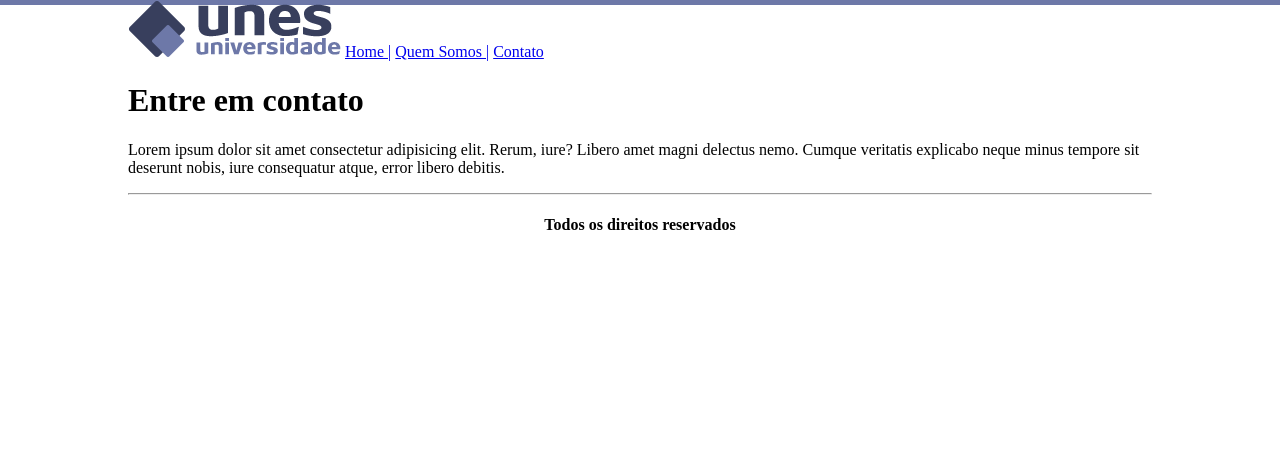
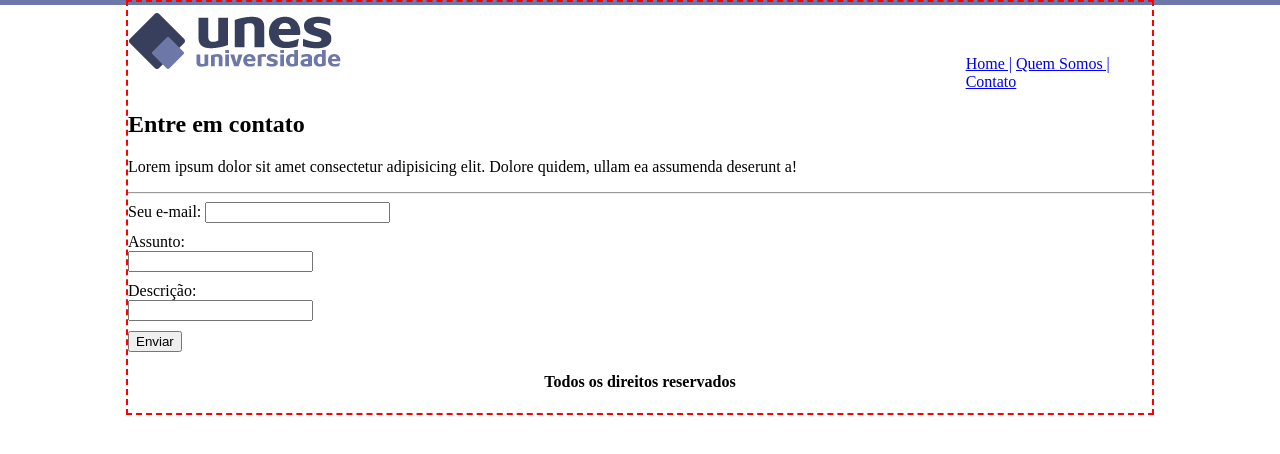
Before and after one commit to gabriel15asouza/PMIC-I, a plain HTML site: page Desafio 1/contato.html in a window 1280 px wide. Drawn offline with Linux system fonts and the light colour scheme.

Commit message:
update commit

```diff
--- a/Desafio 1/contato.html
+++ b/Desafio 1/contato.html
@@ -4,19 +4,58 @@
     <meta charset="UTF-8">
     <meta http-equiv="X-UA-Compatible" content="IE=edge">
     <meta name="viewport" content="width=device-width, initial-scale=1.0">
+
     <title>UNES Universidade</title>
     <link rel="stylesheet" href="style.css">
 
 </head>
+
 <body id="fundo2">
-    <img id="logo" src="Imagens/logo.png" alt="LOGO">
+
+    <header>
+        <img id='logo' src="Imagens/logo.png" alt="LOGO">
+
+        <div class="link">
             <a href="Index.html">Home |</a>
             <a href="quem_somos.html">Quem Somos |</a>
             <a href="contato.html">Contato</a>
+        </div>
+    </header>
 
+    <article>
         <h1>Entre em contato</h1>
-    <p>Lorem ipsum dolor sit amet consectetur adipisicing elit. Rerum, iure? Libero amet magni delectus nemo. Cumque veritatis explicabo neque minus tempore sit deserunt nobis, iure consequatur atque, error libero debitis.</p>
+
+        <p>Lorem ipsum dolor sit amet consectetur adipisicing elit. Dolore quidem, ullam ea assumenda deserunt a!
+
+        </p>
+
         <hr>
+
+        <form>
+            <div class="text">
+                <label for="email">Seu e-mail:</label>
+                <input type="text" id="email" name="email">
+            </div>
+
+            <div class="text">
+                <label for="assunto">Assunto:</label><br>
+                <input type="text" name="assunto" id="assunto">
+            </div>
+
+            <div class="text">
+                <label for="descrição">Descrição:</label><br>
+                <input type="text" name="descrição" id='description'>
+            </div>
+
+            <div>
+                <input type="button" onclick="alert('Entenderam? Também não')" value="Enviar">
+            </div>
+        </form>
+
+    </article>
+
+    <footer>
         <h4>Todos os direitos reservados</h4>
+    </footer>
 </body>
 </html>
--- a/Desafio 1/style.css
+++ b/Desafio 1/style.css
@@ -1,22 +1,34 @@
 body {
-    padding: 0;
+    background-image: url(Imagens/fundo.png);
     margin: 0 auto;
     width: 80%;
     border: 2px red;
+    border-style: dashed;
 
-    background-image:
-    url(Imagens/fundo.png);
 }
 
-#fundo2{
-    background-image:
-    url(Imagens/fundo2.png);
+body#fundo2{
+    background-image: url(Imagens/fundo2.png);
+}
+
+header{
+    padding-top: 1%;
+    display: flex;
+    align-items: baseline;
 }
 
 .link{
-    float:right
+    padding-left:61%;
 }
 
-h4 {
+#capa{
+    padding-top: 2.9%;
+}
+
+input[type=text]{
+    margin-bottom: 10px;
+}
+
+footer {
     text-align: center
 }
```
Also changed, not shown: Desafio 1/Index.html (+16 -10 lines), Desafio 1/quem_somos.html (+28 -3 lines). Lines whose indentation alone changed are shown as unchanged.
